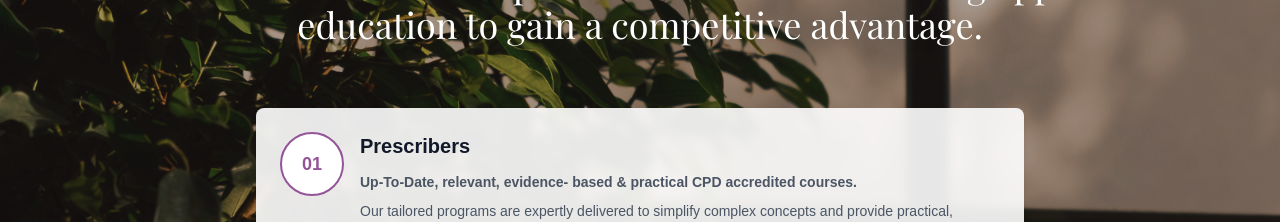
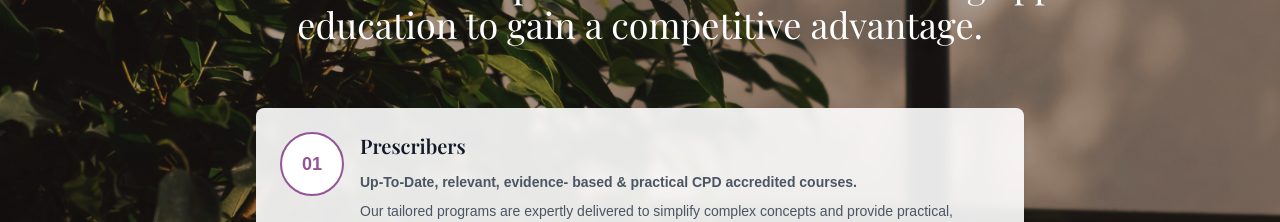
Before and after one commit to doylem/nativa-site, a Next.js app: page / in a window 1280 px wide. Shown: the part 1880-2102 px from the top of the page. Built offline with nearby package versions, Linux system fonts and the light colour scheme; a web font is replaced by a local one.

Commit message:
Updated page.tsx

```diff
--- a/app/page.tsx
+++ b/app/page.tsx
@@ -121,7 +121,7 @@
                     </div>
                   </div>
                   <div>
-                    <h3 className="text-xl font-semibold mb-3 text-gray-900">
+                    <h3 className="text-xl font-semibold font-playfair mb-3 text-gray-900">
                       Prescribers
                     </h3>
                     <p className="text-gray-600 mb-2 font-semibold text-sm">
```
